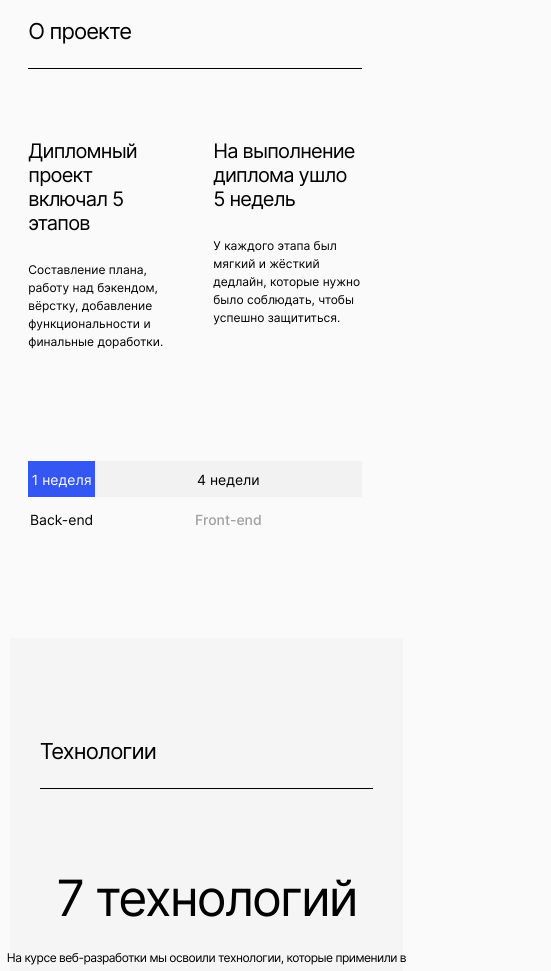
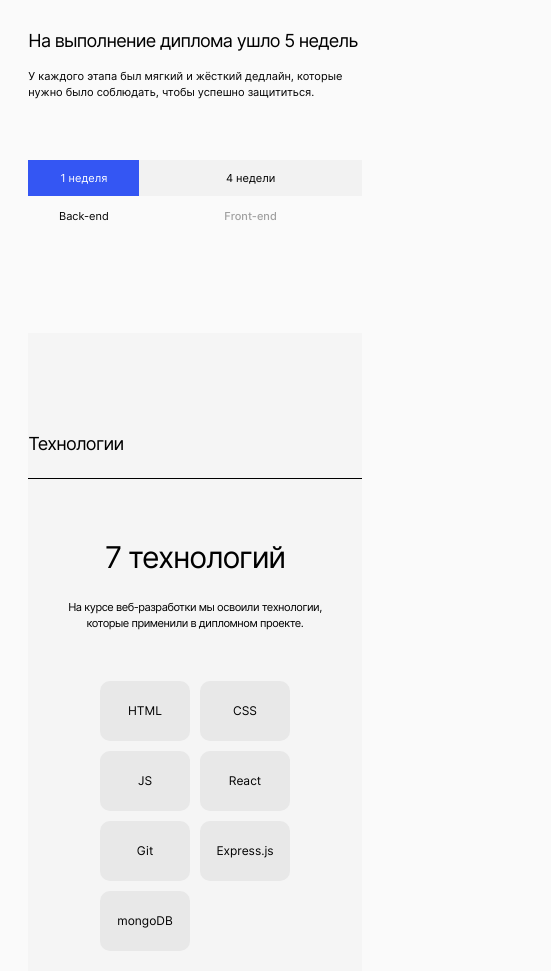
Before and after one commit to KirMoro/movies-explorer-frontend, a React (Create React App) app: page / in a window 390 px wide. Shown: the part 1020-1991 px from the top of the page, 551 px wide, since content can reach past the window. Built offline with nearby package versions, Linux system fonts and the light colour scheme.

Commit message:
refact: refact layout main

```diff
--- a/src/components/App/App.css
+++ b/src/components/App/App.css
@@ -125,32 +125,15 @@
     padding: 70px 0 110px 0;
 }
 
-.App {
-  text-align: center;
+@media screen and (max-width: 760px) {
+    .article__title {
+        font-size: 18px;
+        line-height: 22px;
+    }
+
+    .two-columns {
+        flex-direction: column;
+        gap: 56px;
+        padding: 60px 0 60px 0;
+    }
 }
-
-.App-logo {
-  height: 40vmin;
-  pointer-events: none;
-}
-
-@media (prefers-reduced-motion: no-preference) {
-  .App-logo {
-    animation: App-logo-spin infinite 20s linear;
-  }
-}
-
-.App-header {
-  background-color: #282c34;
-  min-height: 100vh;
-  display: flex;
-  flex-direction: column;
-  align-items: center;
-  justify-content: center;
-  font-size: calc(10px + 2vmin);
-  color: white;
-}
-
-.App-link {
-  color: #61dafb;
-}
--- a/src/components/Footer/Footer.css
+++ b/src/components/Footer/Footer.css
@@ -41,3 +41,24 @@
 .footer__link {
     text-decoration: none;
 }
+
+@media screen and (max-width: 760px) {
+    .footer__title {
+        font-size: 12px;
+        line-height: 15px;
+    }
+
+    .footer__main {
+        flex-direction: column-reverse;
+        align-items: center;
+        font-size: 12px;
+        line-height: 15px;
+    }
+
+    .footer__links {
+        flex-direction: column;
+        align-items: center;
+        gap: 12px;
+        margin: 0 0 30px 0;
+    }
+}
--- a/src/components/Main/AboutMe/AboutMe.css
+++ b/src/components/Main/AboutMe/AboutMe.css
@@ -97,3 +97,38 @@
         height: 307px;
     }
 }
+
+@media screen and (max-width: 760px) {
+    .about-me__title {
+        font-size: 30px;
+        line-height: 36px;
+        margin: 40px 0 20px 0;
+    }
+
+    .about-me__subtitle {
+        font-size: 11px;
+        line-height: 16px;
+    }
+
+    .about-me__text-block {
+        width: 292px;
+    }
+
+    .about-me__text {
+        font-size: 11px;
+        line-height: 16px;
+        margin: 0 0 40px 0;
+    }
+
+    .about-me__photo {
+        width: 292px;
+        height: 352px;
+        margin: 60px 0 0 0;
+
+    }
+
+    .about-me__main {
+        display: flex;
+        flex-direction: column-reverse;
+    }
+}
--- a/src/components/Main/AboutProject/AboutProject.css
+++ b/src/components/Main/AboutProject/AboutProject.css
@@ -33,7 +33,6 @@
     'progress_bar_backend progress_bar_frontend';
     grid-template-columns: 1fr 4fr;
     grid-template-rows: 36px;
-
 }
 
 .about-project__progress-bar-column {
@@ -89,3 +88,31 @@
         font-size: 12px;
         line-height: 18px;    }
 }
+
+@media screen and (max-width: 760px) {
+    .about-project__title {
+        font-size: 18px;
+        line-height: 22px;
+        padding: 0;
+        margin: 0 0 16px 0;
+    }
+
+    .about-project__text {
+        font-size: 11px;
+        line-height: 16px;
+    }
+
+    .about-project__progress-bar {
+        grid-template-columns: 2fr 4fr;
+    }
+
+    .about-project__progress-bar-text {
+        font-size: 11px;
+        line-height: 13px;
+    }
+
+    .about-project__progress-bar-subtext {
+        font-size: 11px;
+        line-height: 13px;
+    }
+}
--- a/src/components/Main/Portfolio/Portfolio.css
+++ b/src/components/Main/Portfolio/Portfolio.css
@@ -48,7 +48,6 @@
 
 @media screen and (max-width: 950px) {
     .portfolio__title {
-
         font-size: 14px;
         line-height: 18px;
         margin: 0 0 50px 0;
@@ -59,3 +58,15 @@
         line-height: 50px;
     }
 }
+
+@media screen and (max-width: 760px) {
+    .portfolio__title {
+        line-height: 20px;
+        margin: 0 0 40px 0;
+    }
+
+    .portfolio__link {
+        font-size: 18px;
+        line-height: 28px;
+    }
+}
--- a/src/components/Main/Promo/Promo.css
+++ b/src/components/Main/Promo/Promo.css
@@ -52,3 +52,16 @@
         margin: 0 0 314px 0;
     }
 }
+
+@media screen and (max-width: 760px) {
+    .promo {
+        padding: 220px 0 0 0;
+    }
+
+    .promo__title {
+        width: 292px;
+        font-size: 29px;
+        line-height: 37px;
+        margin: 0 0 217px 0;
+    }
+}
--- a/src/components/Main/Techs/Techs.css
+++ b/src/components/Main/Techs/Techs.css
@@ -36,7 +36,6 @@
     margin: 0 0 100px 0;
 }
 
-
 .techs__navigation {
     display: flex;
     list-style: none;
@@ -73,3 +72,32 @@
         margin: 0 0 83px 0;
     }
 }
+
+@media screen and (max-width: 760px) {
+    .techs {
+        padding: 100px 0;
+    }
+
+    .techs__title {
+        width: 292px;
+        font-size: 30px;
+        line-height: 36px;
+        margin: 60px 0 24px 0;
+    }
+
+    .techs__subtitle {
+        width: 292px;
+        font-size: 11px;
+        line-height: 16px;
+        margin: 0 0 50px 0;
+    }
+
+    .techs__navigation {
+        display: grid;
+        list-style: none;
+        grid-template-columns: 1fr 1fr;
+        gap: 10px;
+        padding: 0;
+        margin: 0;
+    }
+}
--- a/src/components/Movies/MoviesCard/MoviesCard.jsx
+++ b/src/components/Movies/MoviesCard/MoviesCard.jsx
@@ -1,50 +1,27 @@
 import './MoviesCard.css';
 import { useContext } from 'react';
 
-export const MoviesCard = ({
-                         onCardClick, onCardLike, onCardDelete, movie, onTrashClick,
+export const MoviesCard = ({movie,
                      }) => {
-    // const currentUserContext = useContext(CurrentUserContext);
-    //
-    // const isOwn = card.owner === currentUserContext._id;
-    // const cardDeleteButtonClassName = (
-    //     `elements__trash-button ${isOwn ? 'elements__trash-button_visible' : ''}`
-    // );
-    //
-    // const isLiked = card.likes.some((item) => item === currentUserContext._id);
-    // const cardLikeButtonClassName = (
-    //     `elements__like-button ${isLiked ? 'elements_like-button_active' : ''}`
-    // );
-    //
-    // function handleClick() {
-    //     onCardClick(card);
-    // }
-    //
-    // function handleLikeClick() {
-    //     onCardLike(card);
-    // }
-    //
-    // function handleDeleteClick() {
-    //     onTrashClick(true);
-    //
-    //     onCardDelete(card);
-    // }
+
+    const convertMinutesToHours = (minutes) => {
+        const hours = Math.floor(minutes / 60);
+        const remainingMinutes = minutes % 60;
+        return `${hours}ч ${remainingMinutes}м`;
+    }
 
     return (
         <article className="moviescard">
             <img className="moviescard__image" src={movie.image} alt={movie.nameRU} />
             <div className="moviescard__text">
                 <h2 className="moviecard__title">{movie.nameRU}</h2>
-                <p className="moviescard__duration">{movie.duration}</p>
+                <p className="moviescard__duration">{convertMinutesToHours(movie.duration)}</p>
                 <button
                     type="button"
                     className="moviescard__like-button"
-                    // onClick={() => handleLikeClick()}
                     aria-label="Понравилось"
                 />
-                {/*<span className="elements__like-counter">{card.likes.length}</span>*/}
             </div>
-            {/*<button type="button" className={cardDeleteButtonClassName} onClick={() => handleDeleteClick()} aria-label="Корзина" />*/}
         </article>
     );
 };
```
